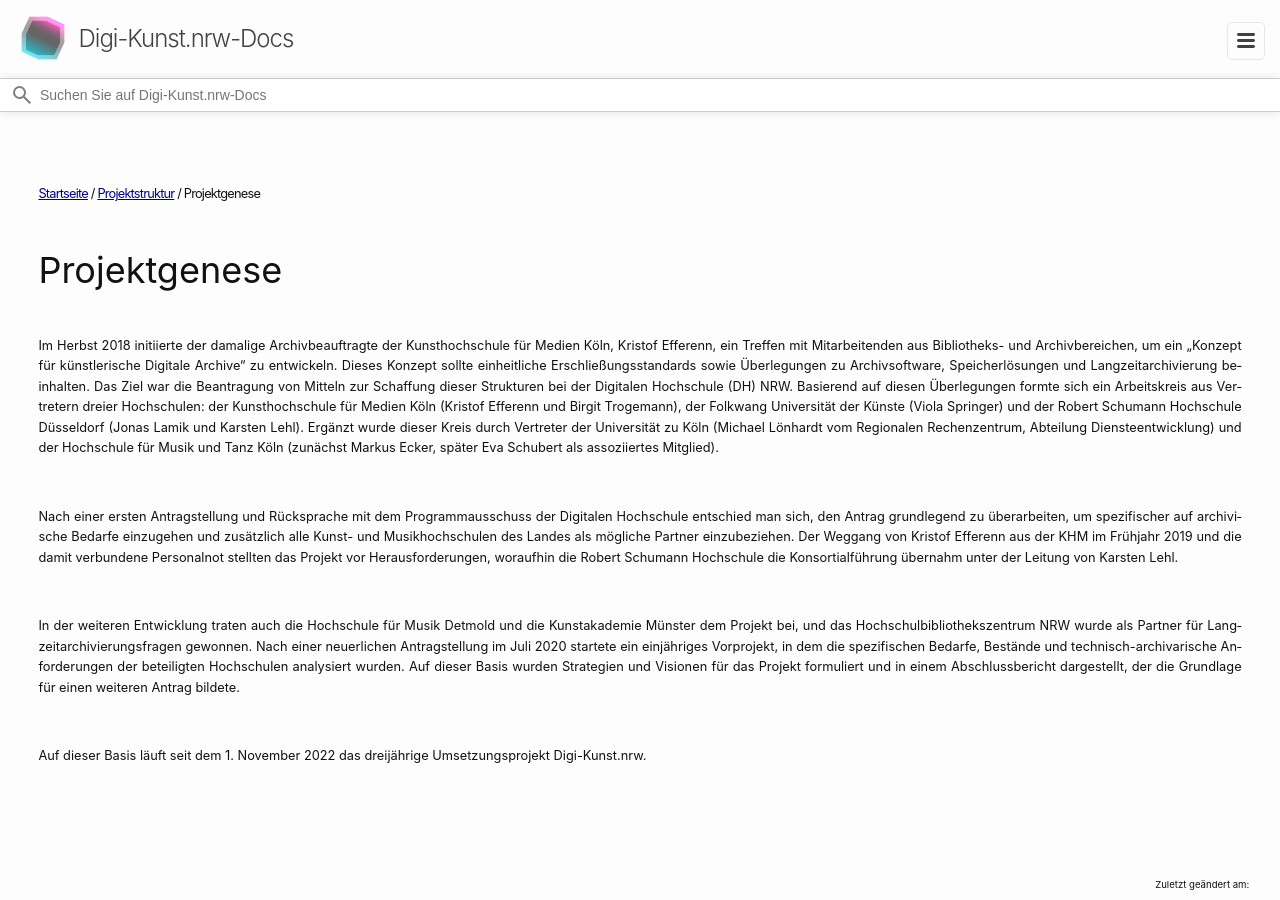
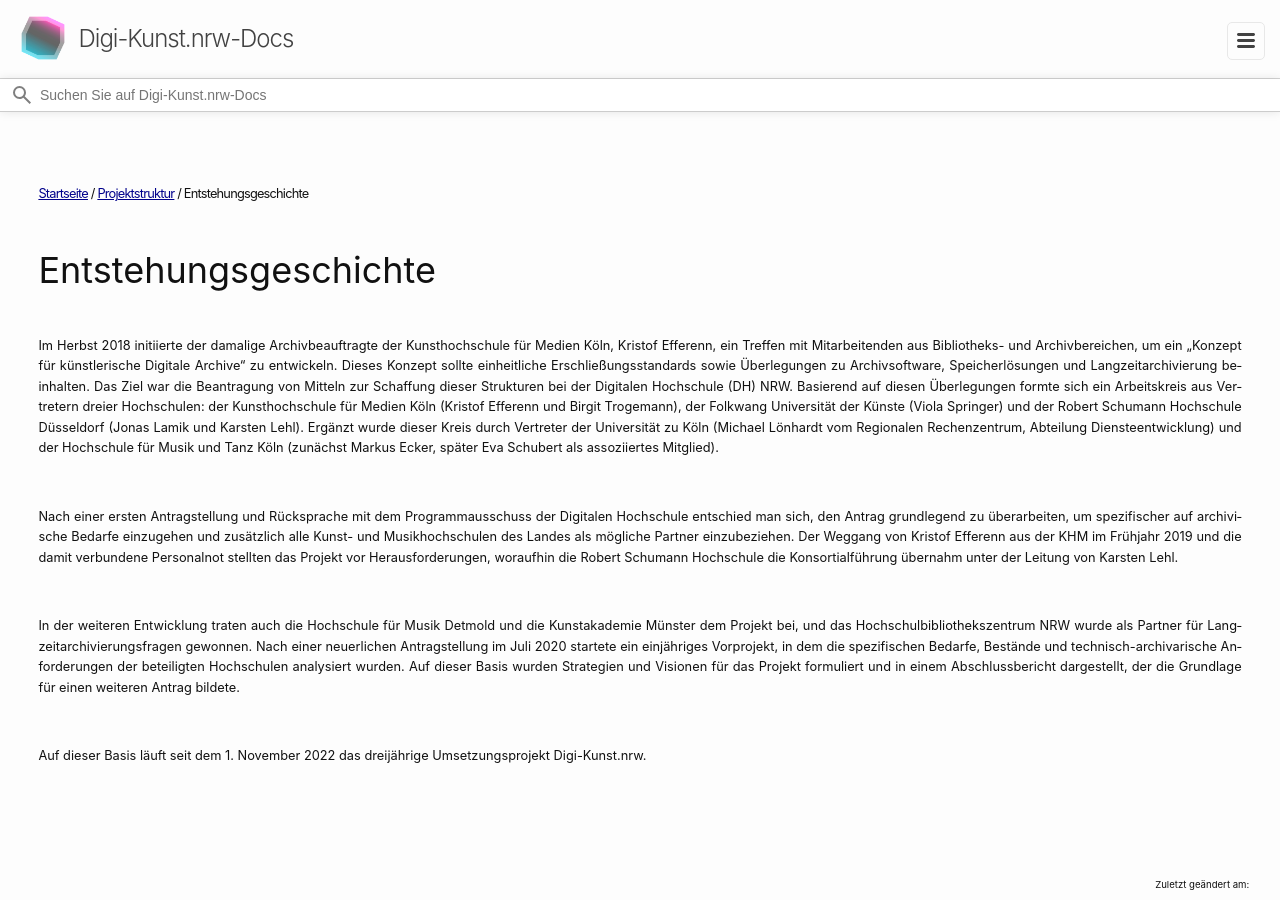
Before and after one commit to christiansievers/site-test, a Jekyll site: the page built from projektstruktur/entstehungsgeschichte.markdown, in a window 1280 px wide and 900 px high. Built offline with Jekyll 4.4.1, drawn with Linux system fonts in a browser that asks for light colours; a script that is not in the unit is left out.

Commit message:
Projektgenese umbenannt in Entstehungsgeschichte

```diff
--- a/projektstruktur/projektgenese.markdown
+++ b/projektstruktur/entstehungsgeschichte.markdown
@@ -1,6 +1,6 @@
 ---
 layout: digi-kunst-docs
-title: Projektgenese
+title: Entstehungsgeschichte
 order: 1.4
 ---
 
--- a/projektstruktur/index.markdown
+++ b/projektstruktur/index.markdown
@@ -11,4 +11,4 @@ order: 1
 
 [Lenkungskreis]({{ site.baseurl }}/projektstruktur/lenkungskreis)
 
-[Projektgenese]({{ site.baseurl }}/projektstruktur/projektgenese)
+[Entstehungsgeschichte]({{ site.baseurl }}/projektstruktur/entstehungsgeschichte)
```
